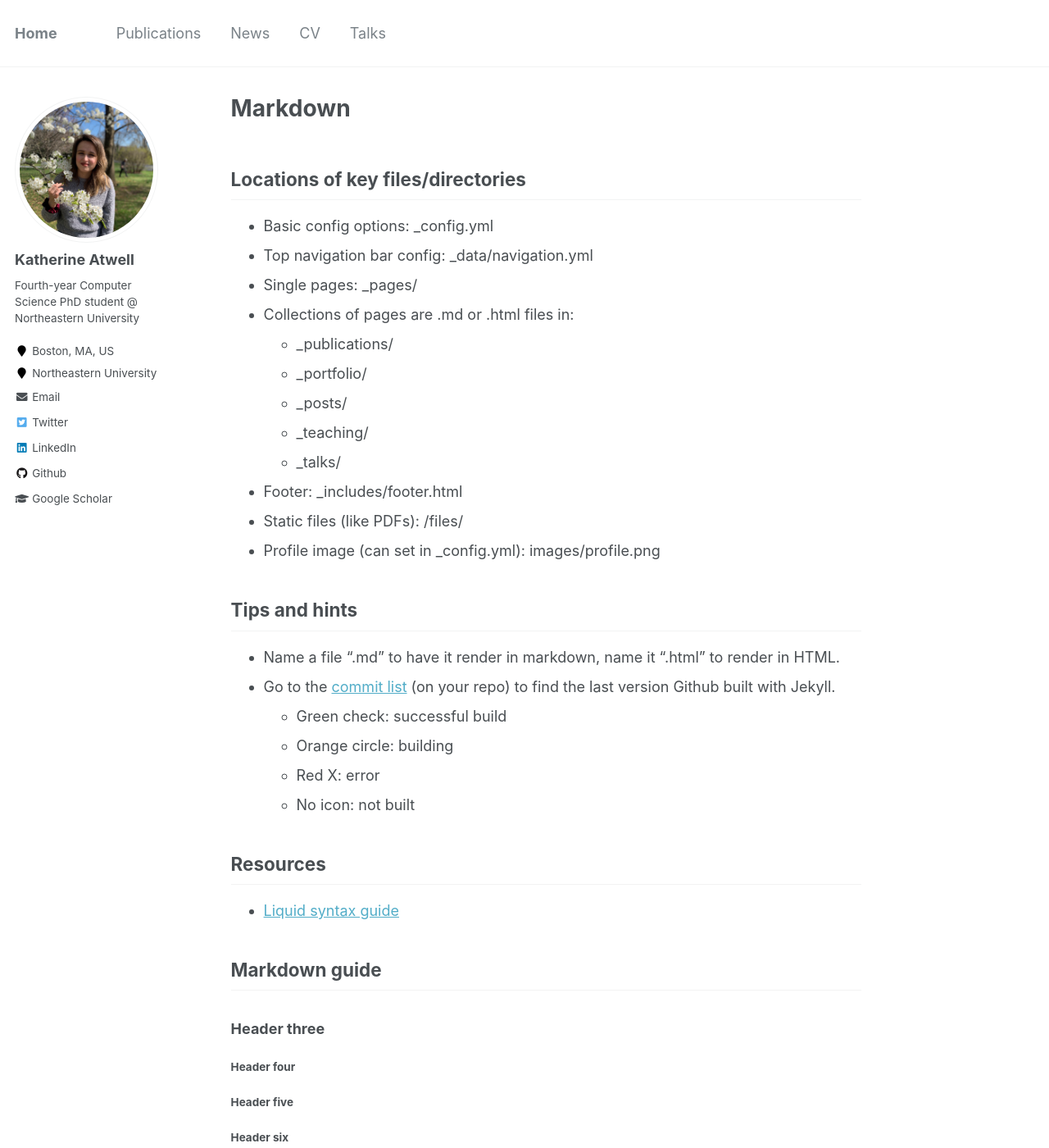
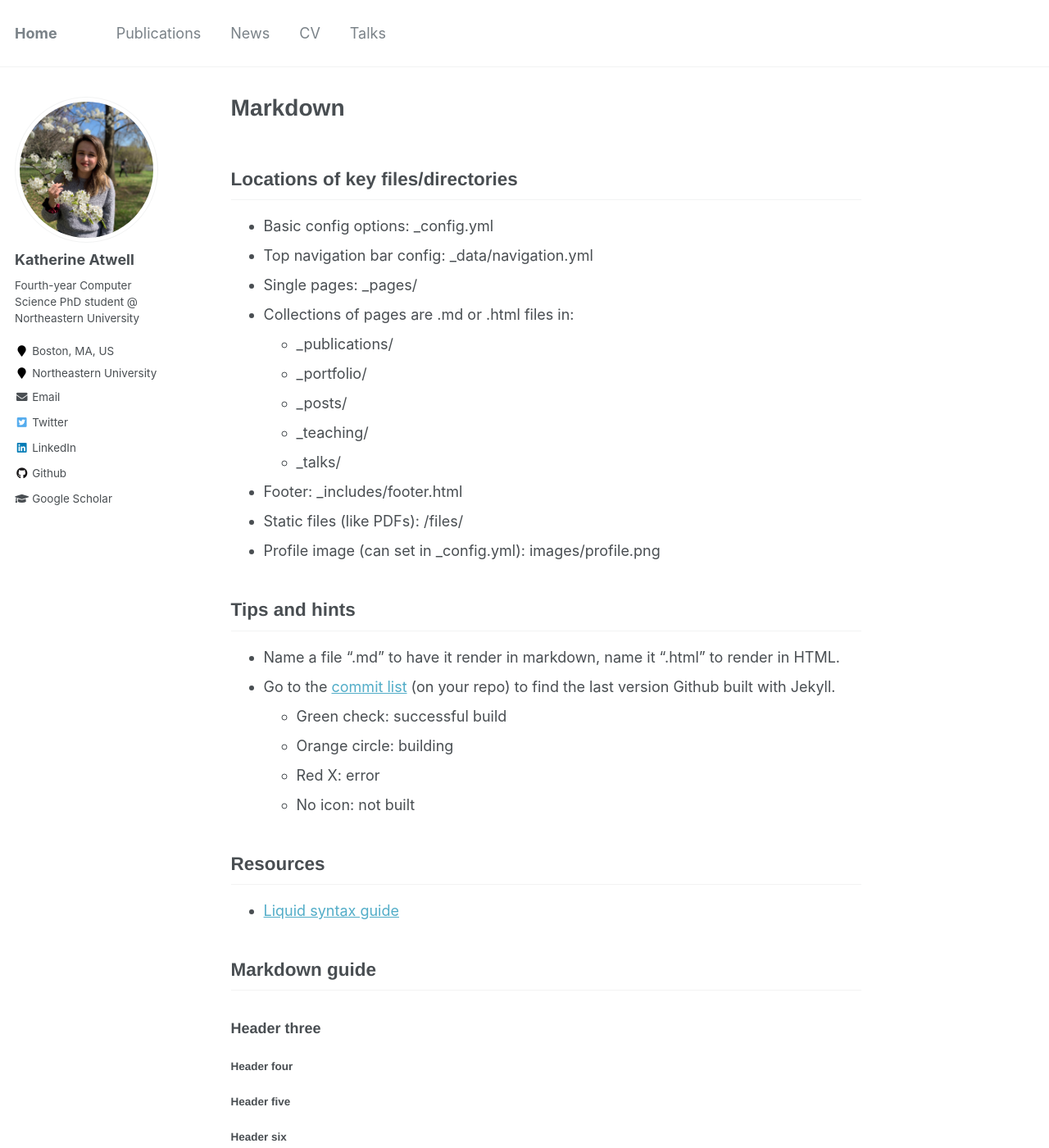
Before and after one commit to katherine-atwell/katherine-atwell.github.io, a Jekyll site: the page built from _pages/markdown.md, in a window 1280 px wide and 1400 px high. Shown: the whole window at 82% size. Built offline with Jekyll 4.4.1, drawn with Linux system fonts in a browser that asks for light colours.

Commit message:
formatting changes

```diff
--- a/_sass/_variables.scss
+++ b/_sass/_variables.scss
@@ -29,7 +29,7 @@ $calisto                    : "Calisto MT", serif;
 $garamond                   : Garamond, serif;
 
 $global-font-family         : $sans-serif;
-$header-font-family         : $sans-serif;
+$header-font-family         : $helvetica;
 $caption-font-family        : $serif;
 
 /* type scale */
```
